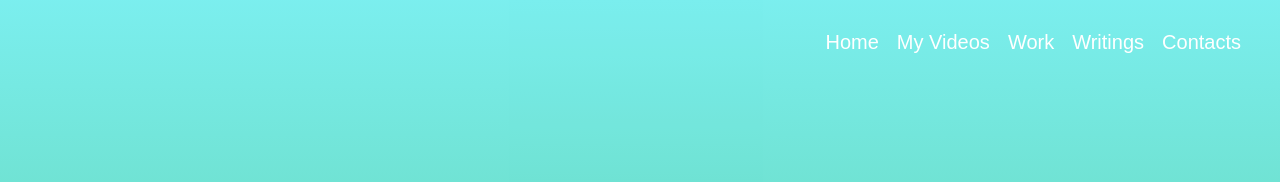
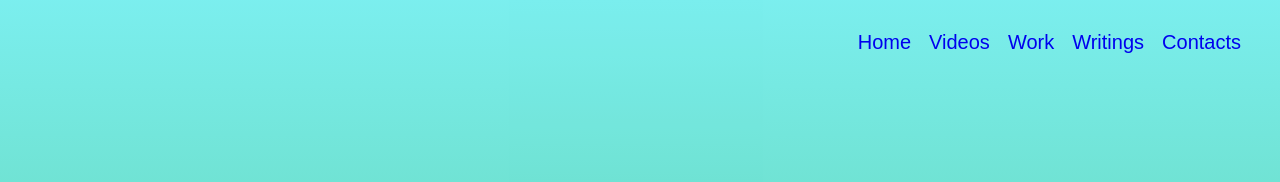
Before and after one commit to Muffin133/MyBlog, a plain HTML site: page index.html in a window 1280 px wide. Shown: the top 182 px of the page. Drawn offline with Linux system fonts and the light colour scheme.

Commit message:
Add files via upload

```diff
--- a/index.html
+++ b/index.html
@@ -9,11 +9,11 @@
 
 <body>
     <ul class="menu">
-    <li class="links">Home</li>
-    <li class="links">My Videos</li>
-    <li class="links">Work</li>
-    <li class="links">Writings</li>
-    <li class="links">Contacts</li>
+    <li class="links"> <a href="#Welcome">Home</a></li>
+    <li class="links"><a href="#Videos">Videos</a> </li>
+    <li class="links"><a href="#Work">Work</a></li>
+    <li class="links"><a href="#Writings">Writings</a></li>
+    <li class="links"><a href="#Contacts">Contacts</a></li>
     </ul>
     <section id="Welcome">
         <div class="Parallax-inner">
@@ -41,6 +41,29 @@
 
         </p>
     </section>
+    <section id="Videos">
+         <h1>Videos</h1>
+        <div class="line"></div>
+        <br>
+        <iframe width="950" height="500" src="https://www.youtube.com/embed/gbUkxL2I_GM" frameborder="0" allow="accelerometer; autoplay; clipboard-write; encrypted-media; gyroscope; picture-in-picture" allowfullscreen></iframe>
+        <br><br>
+    <iframe width="950" height="500" src="https://www.youtube.com/embed/btWuw1uO334" frameborder="0" allow="accelerometer; autoplay; clipboard-write; encrypted-media; gyroscope; picture-in-picture" allowfullscreen></iframe>
+    </section>
+    <section id="Work">
+        <h1>Work</h1>
+        <div class="line"></div>
+        <iframe width ="900" height ="1000" src="https://en.wikipedia.org/wiki/J._K._Rowling#Life_and_career" frameborder="0"></iframe>
+    </section>
+    <section id="Writings">
+    <h1>Writings</h1>
+        <div class="line"></div>
+        <a class="Article" href="https://www.britannica.com/biography/J-K-Rowling" target="_blank">How did JK Rowling become the famous author</a>
+  </section>
+ <section id="Contacts">
+    <h1>Contacts</h1>
+        <div class="line"></div>
+     <a class="Contact" href="https://www.facebook.com/JKRowling" target="_blank">
+     </a>
+    </section>
 </body>
-
 </html>
--- a/style.css
+++ b/style.css
@@ -92,3 +92,12 @@ font-size: 20px;
 .links:hover{
 background-color: dodgerblue;
 }
+a{
+text-decoration: none;
+}
+.article:hover{
+color: fuchsia;
+}
+html{
+scroll-behavior: smooth;
+}
```
